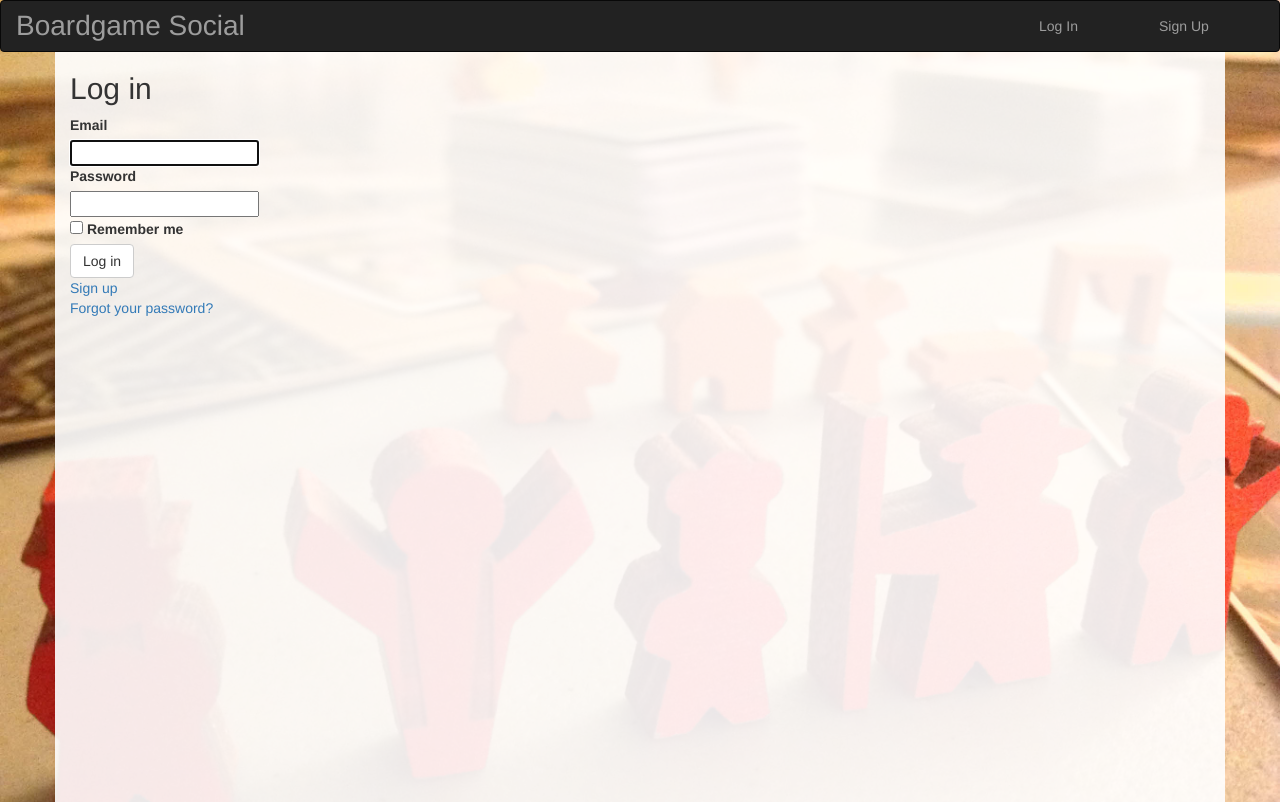
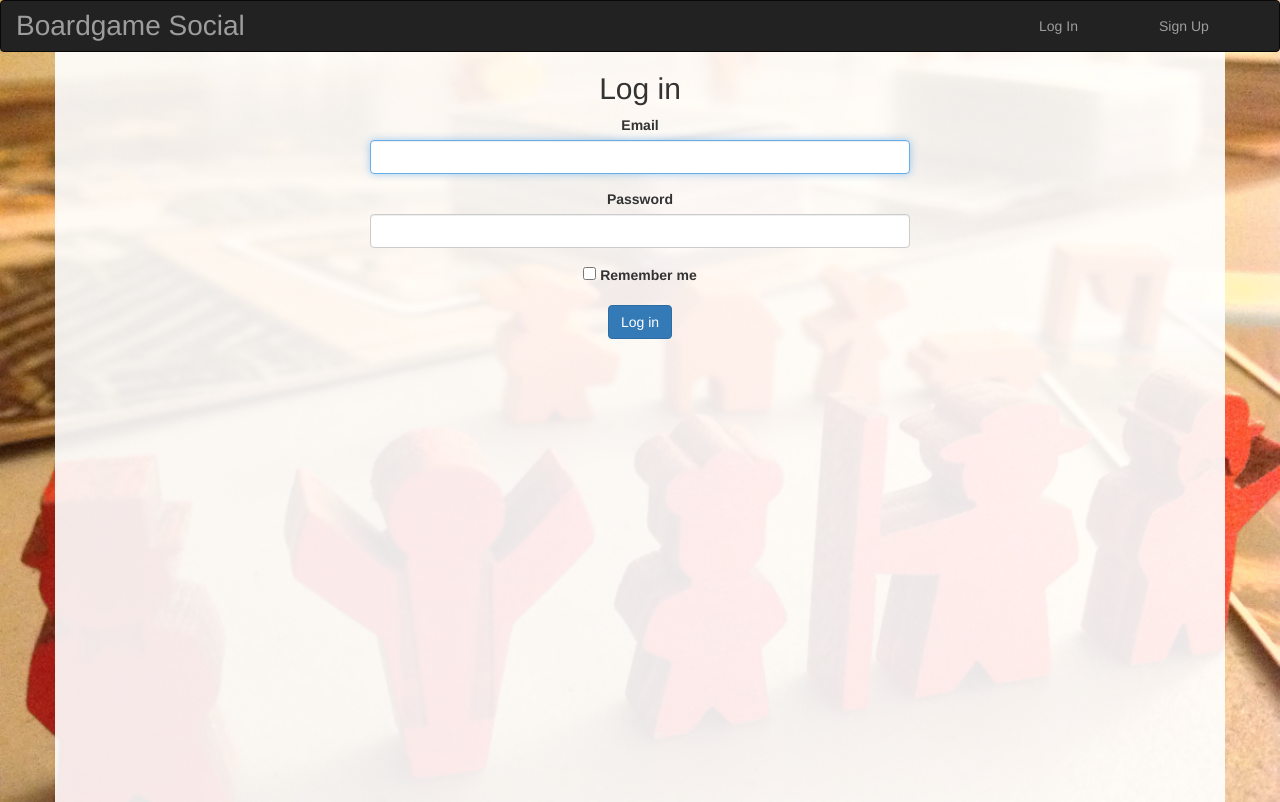
Before and after one commit to ttalhouk/boardgame-social, a Rails app: the page made by boardgame-social/app/controllers/application_controller.rb in a window 1280 px wide. Run offline with Rails 7, Linux system fonts and the light colour scheme; style sheets or scripts are compiled from the project's sources; some libraries are stand-ins or nearby versions.

Commit message:
update login forms

```diff
--- a/boardgame-social/app/controllers/application_controller.rb
+++ b/boardgame-social/app/controllers/application_controller.rb
@@ -5,7 +5,7 @@ class ApplicationController < ActionController::Base
   protected
 
   def configure_permitted_parameters
-    devise_parameter_sanitizer.permit(:sign_up, keys: [:bgg_username])
-    devise_parameter_sanitizer.permit(:sign_up, keys: [:bgg_username])
+    devise_parameter_sanitizer.permit(:sign_up, keys: [:bgg_username, :image])
+    devise_parameter_sanitizer.permit(:sign_up, keys: [:bgg_username, :image])
   end
 end
--- a/boardgame-social/app/views/devise/sessions/new.html.erb
+++ b/boardgame-social/app/views/devise/sessions/new.html.erb
@@ -1,26 +1,33 @@
+<div class="row">
+  <div class="col-xs-12 text-center">
     <h2>Log in</h2>
 
     <%= form_for(resource, as: resource_name, url: session_path(resource_name)) do |f| %>
-  <div class="field">
+      <div class="field form-group col-xs-6 col-xs-offset-3">
         <%= f.label :email %><br />
-    <%= f.email_field :email, autofocus: true %>
+        <%= f.email_field :email, autofocus: true, class: 'form-control' %>
       </div>
 
-  <div class="field">
+      <div class="field form-group col-xs-6 col-xs-offset-3">
         <%= f.label :password %><br />
-    <%= f.password_field :password, autocomplete: "off" %>
+        <%= f.password_field :password, autocomplete: "off", class: 'form-control' %>
       </div>
-
+    </div>
+  </div>
+  <div class="row">
+    <div class="col-xs-12 text-center">
       <% if devise_mapping.rememberable? -%>
-    <div class="field">
+        <div class="field form-group">
           <%= f.check_box :remember_me %>
           <%= f.label :remember_me %>
         </div>
       <% end -%>
 
-  <div class="actions">
-    <%= f.submit "Log in", class:"btn btn-default" %>
+      <div class="actions form-group">
+        <%= f.submit "Log in", class:"btn btn-primary" %>
       </div>
     <% end %>
 
-<%= render "devise/shared/links" %>
+    <!-- <%= render "devise/shared/links" %> -->
+  </div>
+</div>
```
Also changed, not shown: boardgame-social/app/views/devise/passwords/new.html.erb (+7 -3 lines), boardgame-social/app/views/devise/registrations/edit.html.erb (+11 -1 lines), boardgame-social/app/views/devise/registrations/new.html.erb (+13 -2 lines). Lines whose indentation alone changed are shown as unchanged.
